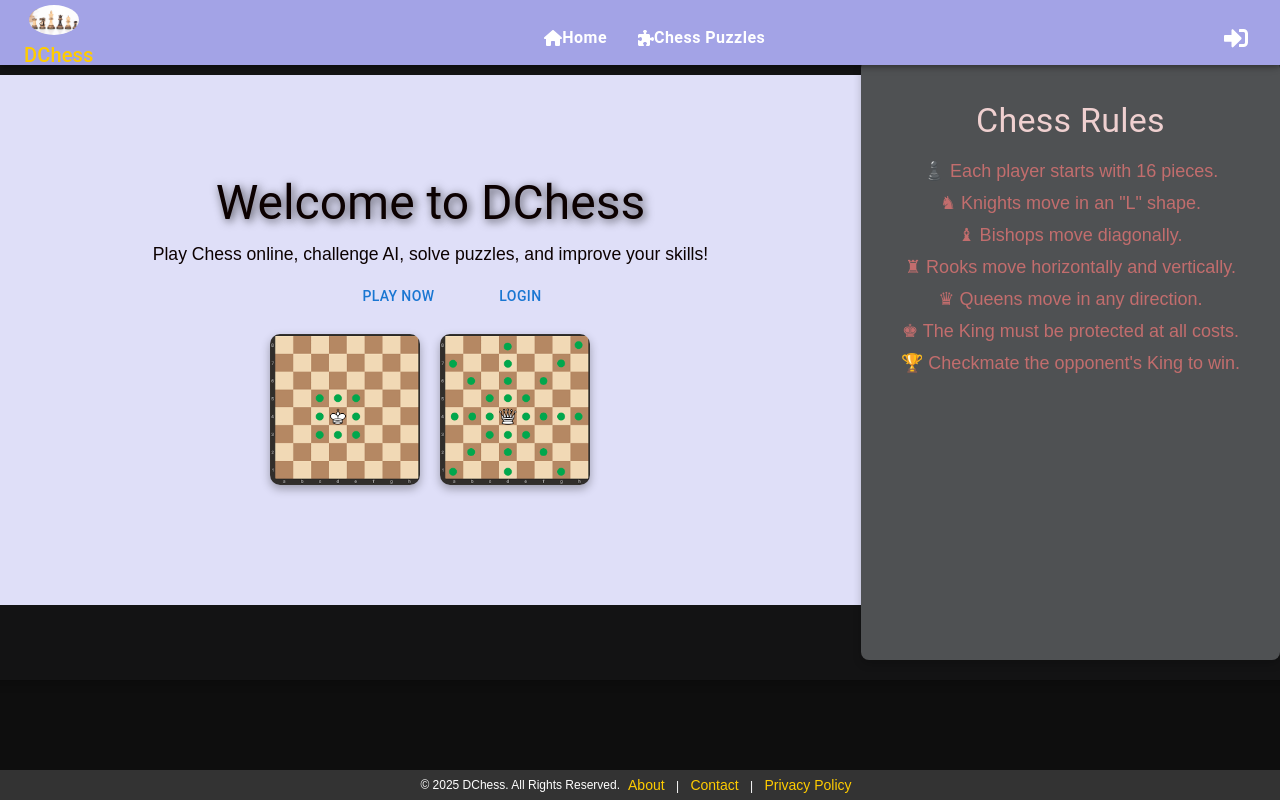
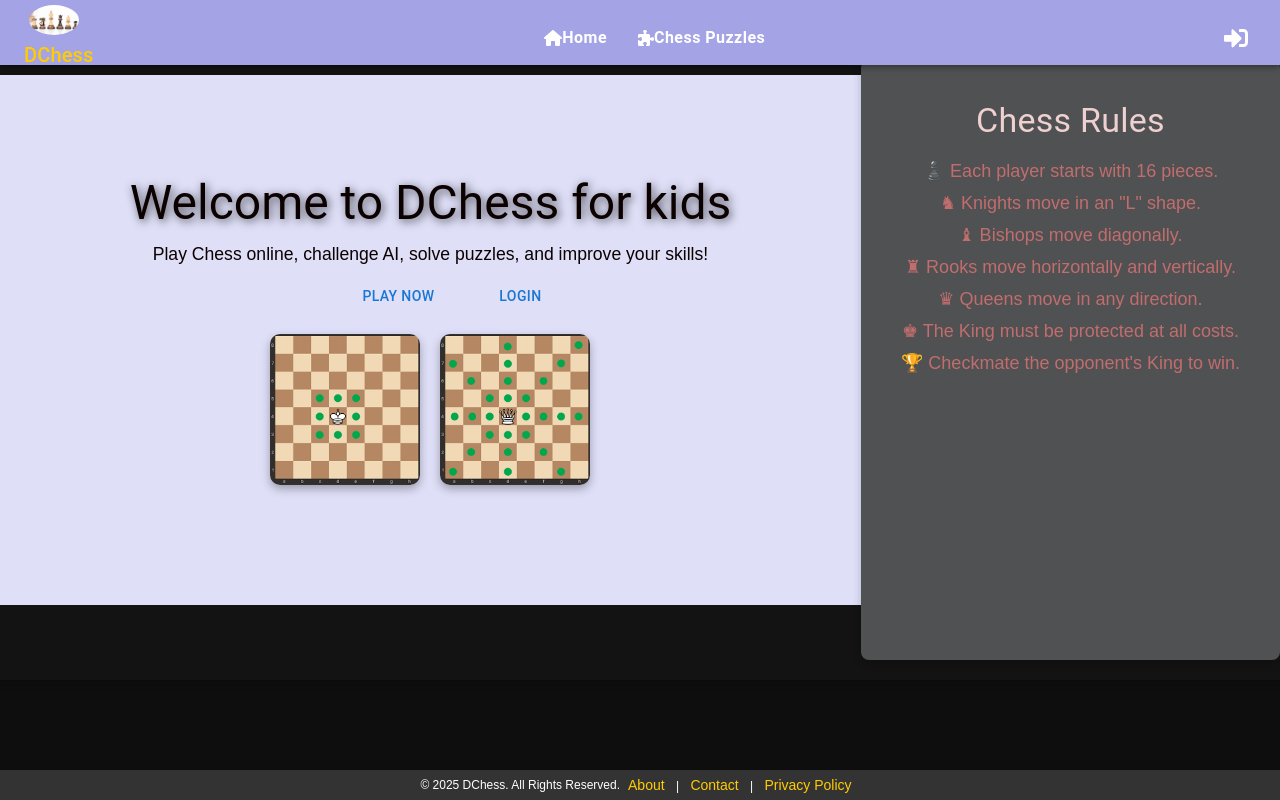
Before and after one commit to priyamurali30193/chess-react-app, a React (Create React App) app in the folder chess-app/: page / in a window 1280 px wide. Built offline with nearby package versions, Linux system fonts and the light colour scheme; no server answers.

Commit message:
title update

```diff
--- a/chess-app/src/components/Home.js
+++ b/chess-app/src/components/Home.js
@@ -15,7 +15,7 @@ const Home = () => {
       {/* Left Content */}
       <div className="home-content">
         <Typography variant="h3" className="home-title">
-          Welcome to DChess
+          Welcome to DChess for kids
         </Typography>
         <p className="home-description">
           Play Chess online, challenge AI, solve puzzles, and improve your skills!
```
